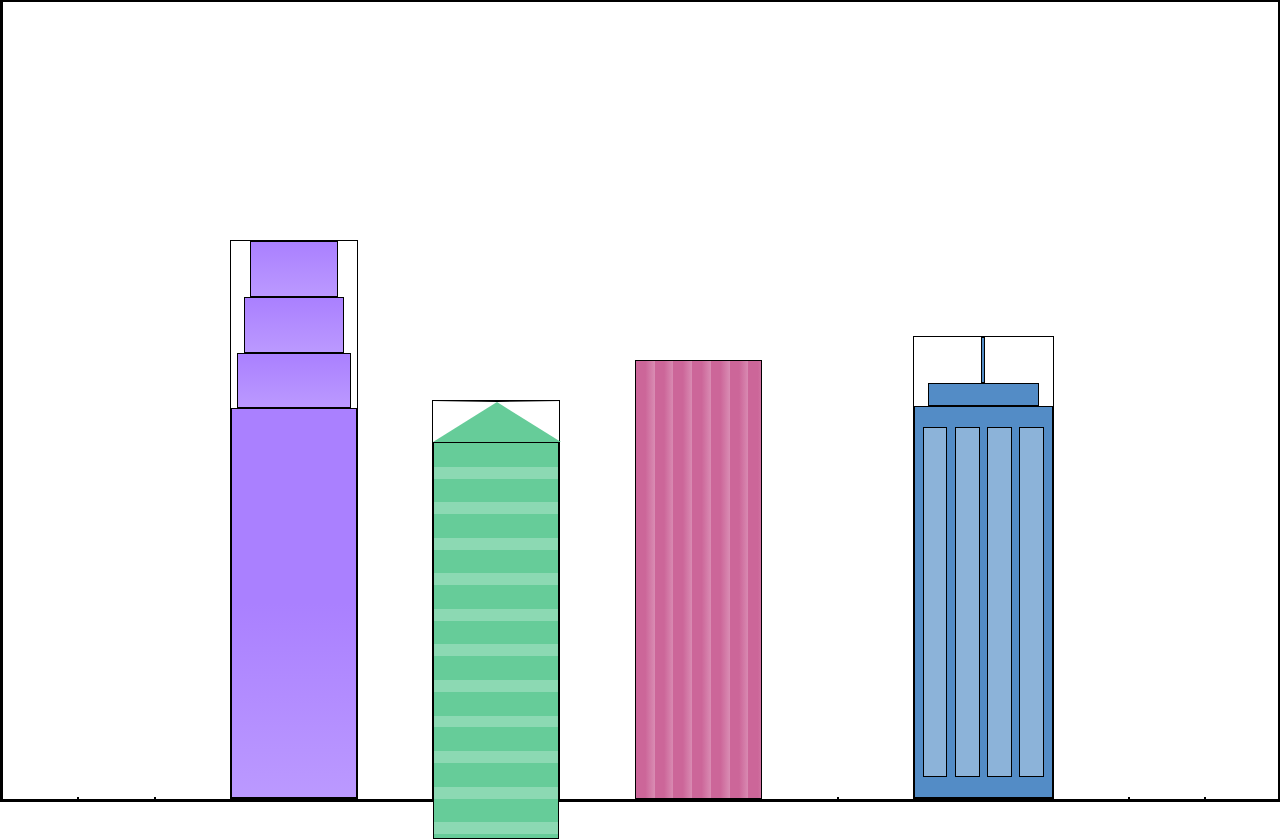
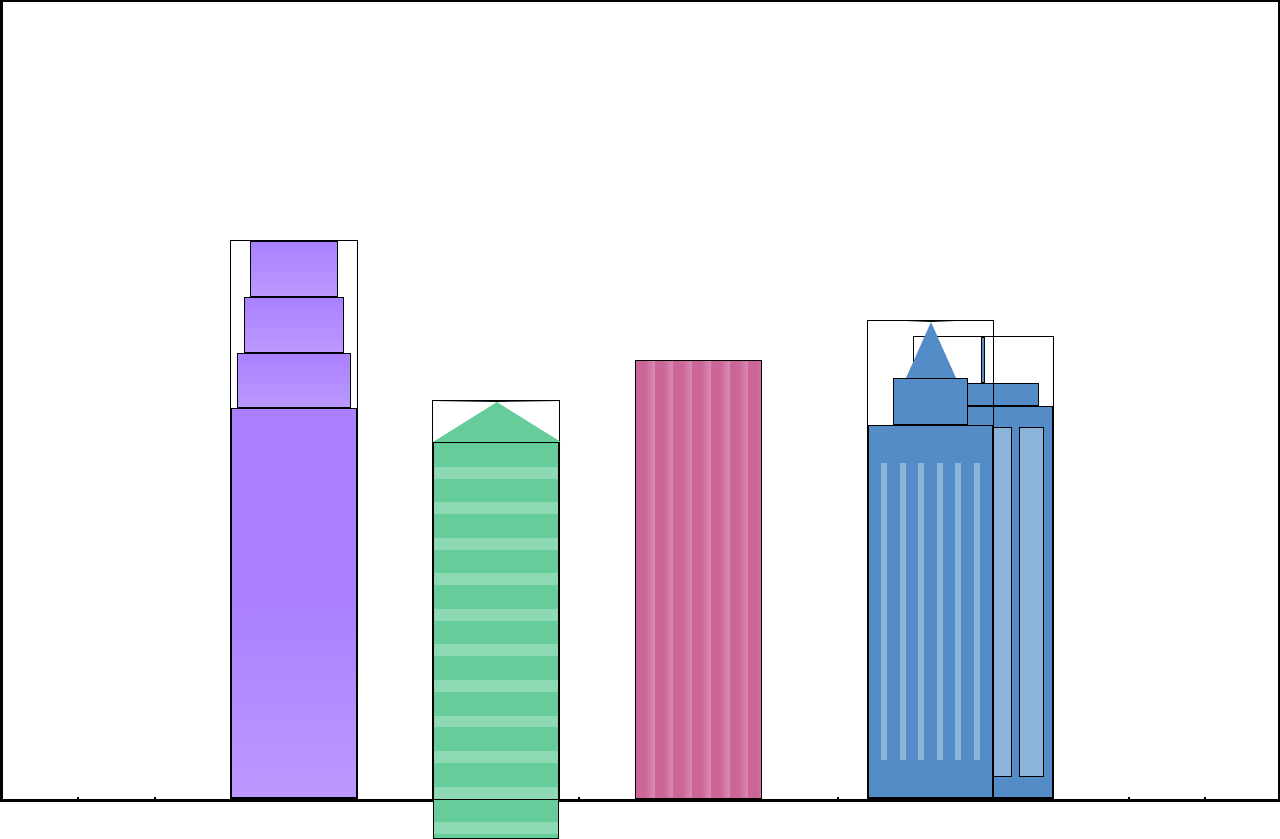
Before and after one commit to ConradPB/City-Skyline-Night-Blackout, a website: page index.html in a window 1280 px wide. Drawn offline with Linux system fonts and the light colour scheme.

Commit message:
city skyline 1st  foreground building

```diff
--- a/CSS/styles.css
+++ b/CSS/styles.css
@@ -139,3 +139,39 @@
     height: 90%;
     background-color: var(--window-color4);
   }
+
+  /* FOREGROUND BUILDINGS - "fb" stands for "foreground building" */
+  .fb1 {
+    width: 10%;
+    height: 60%;
+  }
+
+  .fb1a {
+    border-bottom: 7vh solid var(--building-color4);
+    border-left: 2vw solid transparent;
+    border-right: 2vw solid transparent;
+  }
+
+  .fb1b {
+    width: 60%;
+    height: 10%;
+    background-color: var(--building-color4);
+  }
+
+  .fb1c {
+    width: 100%;
+    height: 80%;
+    background: repeating-linear-gradient(
+        90deg,
+        var(--building-color4),
+        var(--building-color4) 10%,
+        transparent 10%,
+        transparent 15%
+      ),
+      repeating-linear-gradient(
+        var(--building-color4),
+        var(--building-color4) 10%,
+        var(--window-color4) 10%,
+        var(--window-color4) 90%
+      );
+  }
--- a/index.html
+++ b/index.html
@@ -36,6 +36,14 @@
       <div></div>
     </div>
 
+    <div class="foreground-buildings">
+      <div></div>
+      <div></div>
+      <div class="fb1 building-wrap">
+        <div class="fb1a"></div>
+        <div class="fb1b"></div>
+        <div class="fb1c"></div>
+      </div>
 
   </body>
 </html>
```
